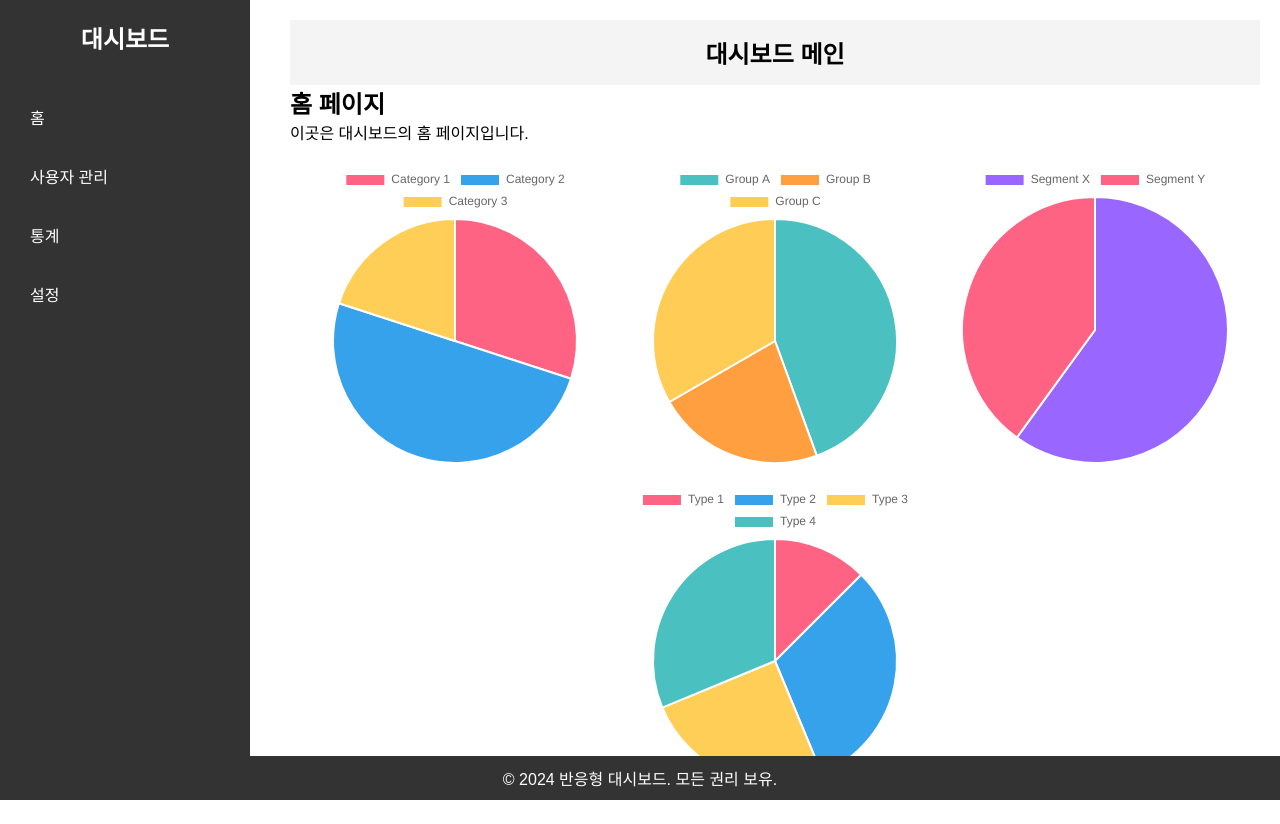
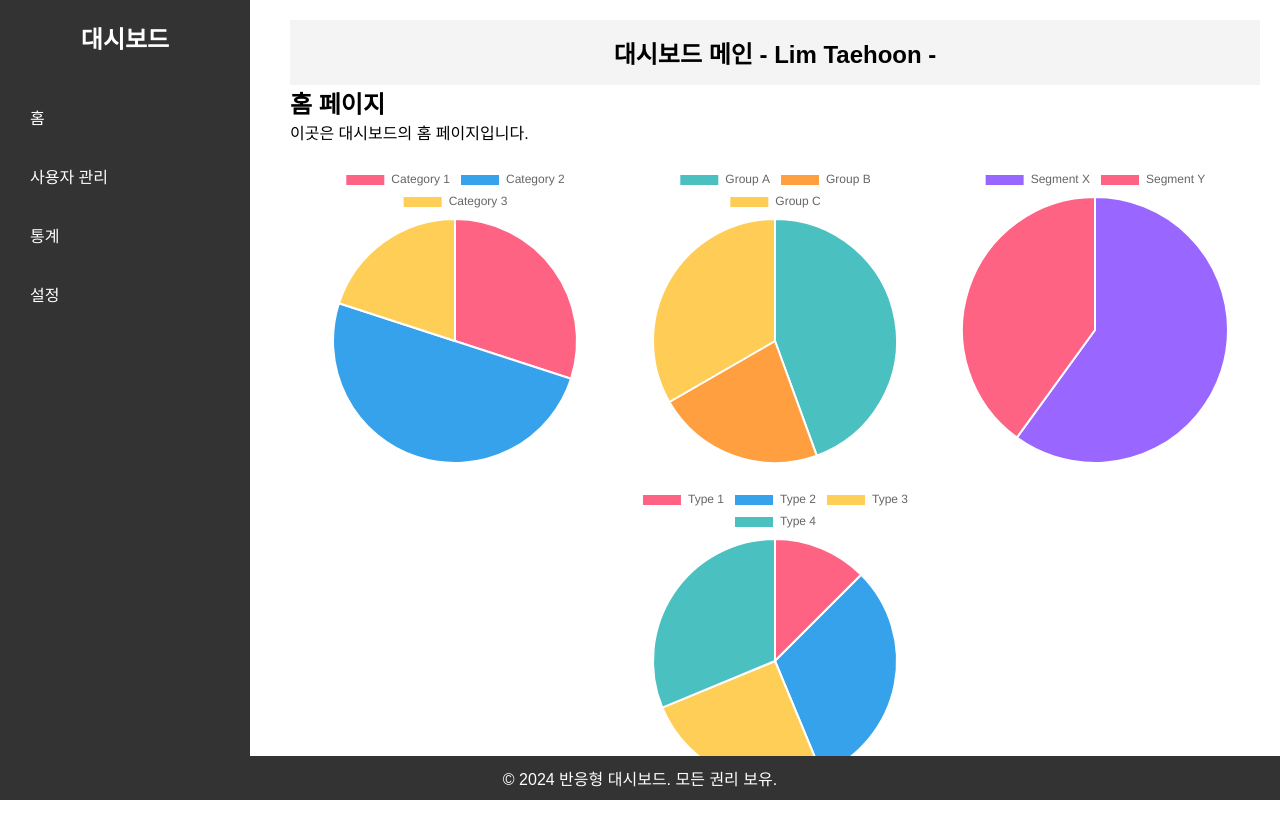
Before and after one commit to zizicreta/RAG, a plain HTML site: page index.html in a window 1280 px wide. Drawn offline with nearby package versions, Linux system fonts and the light colour scheme.

Commit message:
index changed

```diff
--- a/index.html
+++ b/index.html
@@ -21,7 +21,7 @@
 
     <!-- 메인 콘텐츠 -->
     <div class="main-content">
-        <header>대시보드 메인</header>
+        <header>대시보드 메인 - Lim Taehoon - </header>
 
         <!-- 페이지 컨텐츠 -->
         <div id="home" class="page-content active">
```
